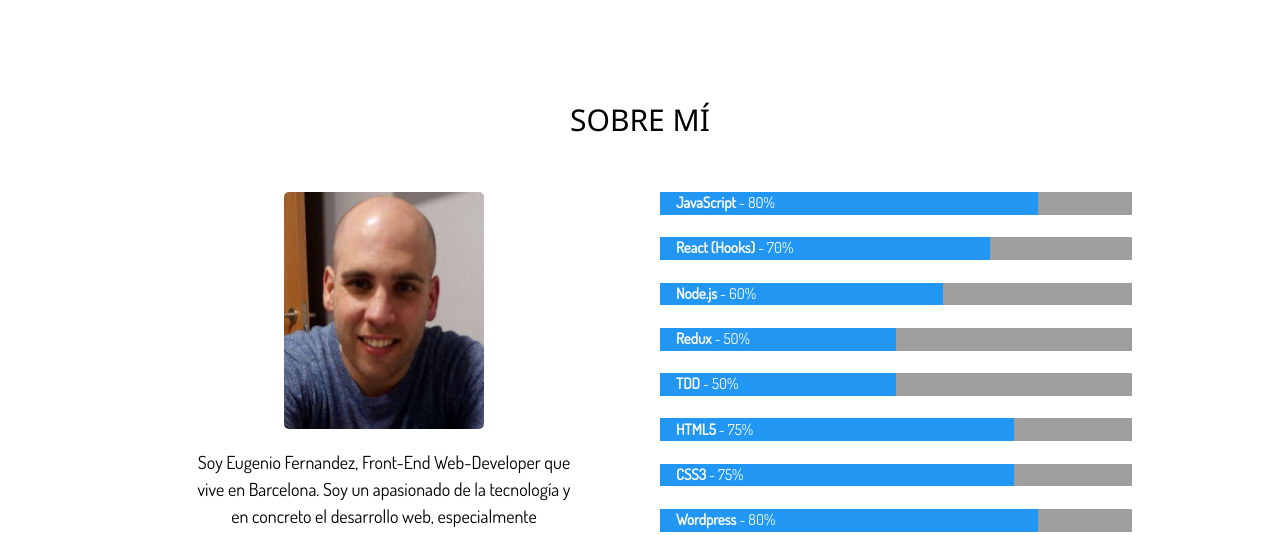
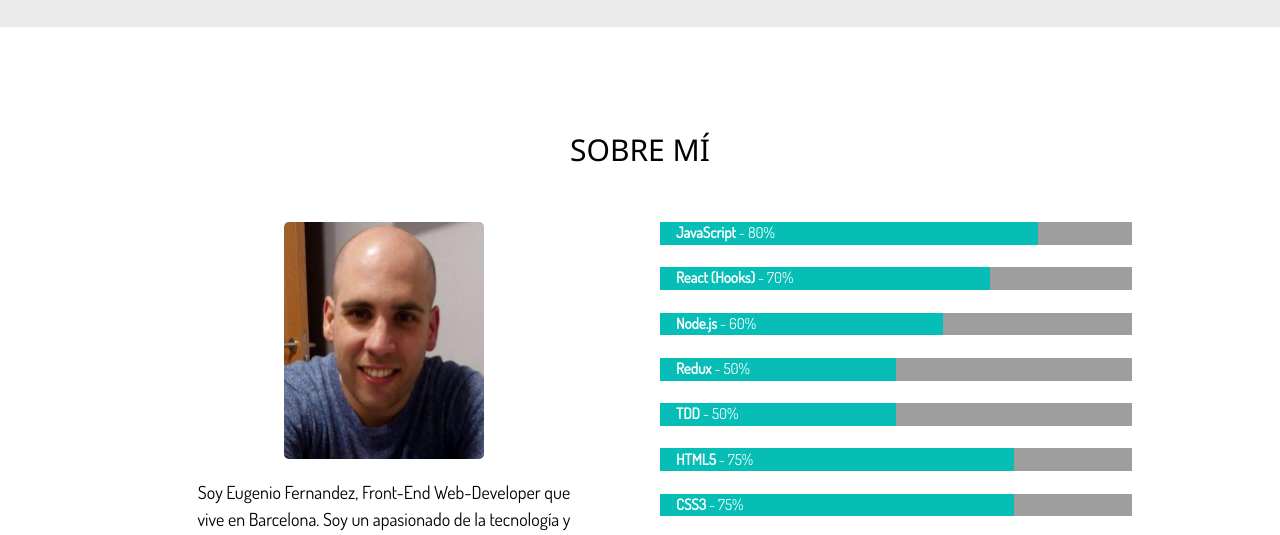
Before and after one commit to eugferman/my-portfolio, a plain HTML site: page index.html in a window 1280 px wide. Shown: the part 1948-2483 px from the top of the page. Drawn offline with nearby package versions, Linux system fonts and the light colour scheme.

Commit message:
css modifies

```diff
--- a/css/style.css
+++ b/css/style.css
@@ -103,7 +103,6 @@ h3 {
 	margin-bottom: 30px;
 }
 
-
 button {
   font-size: 18px;
 	border: none;
@@ -144,23 +143,22 @@ button:hover{
 
 .project-list{
   width: 1024px;
-  margin-top: 30px;
+  margin: 30px 0px 30px 0px;
   display:flex;
   flex-direction: row;
   justify-content: center;
   flex-wrap: wrap;
 }
 
-
 .project-list h4{
   text-align: center;
 }
 
-
 .content-about{
 	display: flex;
 	flex-direction: column;
-	align-items: center;
+  align-items: center;
+  margin: 0px 0px 30px 0px;
 }
 
 .content-about h2{
@@ -215,7 +213,6 @@ button:hover{
 	display: flex;
 	flex-direction: column;
 	align-items: center;
-
 }
 
 .content-academy h2{
@@ -300,6 +297,11 @@ button:hover{
 	background-color: rgb(235, 233, 233);
 	padding: 25px;
 	border-radius: 5px;
+}
+
+.w3-blue, .w3-hover-blue:hover {
+  color: #fff!important;
+  background-color: #06beb6!important;
 }
 
 /* TARGET CSS */
@@ -671,9 +673,3 @@ div.cambiar {
   }
 
 }
-
-/* Extra large devices (large laptops and desktops, 993px and up) */
-@media only screen and (min-width: 1201px){
-
-
-}
```
